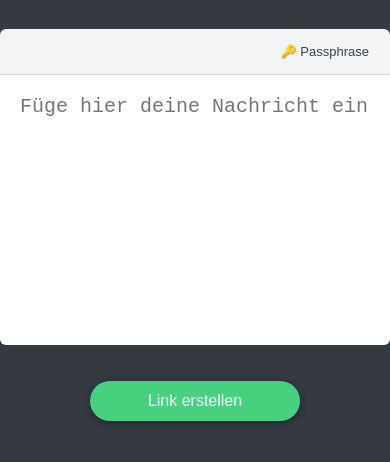
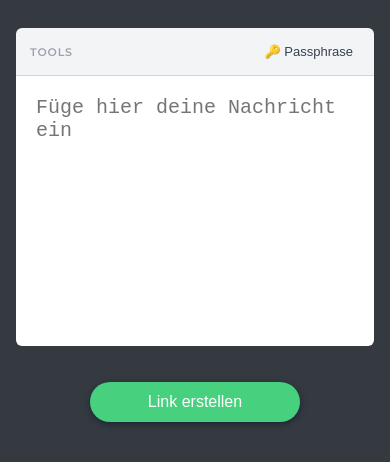
Before and after one commit to swissbuechi/one-time-secret, a plain HTML site: page static/index.html in a window 390 px wide. Shown: the part 238-700 px from the top of the page. Drawn offline with Linux system fonts and the light colour scheme; some packages are replaced by stand-ins of ours; a script that the page names is missing.

Commit message:
fix(ui): keep copy button aligned with submit button and add mobile gutter
The passphrase toolbar pushed the input down, so the copy button on the
result overlay no longer sat where "Link erstellen" was. Give the link
output and the received-message view the same editor/toolbar structure
(fixed 48px height, muted captions "Tools" / "Einmal-Link" / "Nachricht")
so the buttons stay in place.

Also replace the 100vw container width with 100% plus a 16px side gutter
so text boxes no longer touch the screen edge on mobile.

Co-Authored-By: Claude Opus 5.5 <noreply@anthropic.com>

```diff
--- a/static/application.css
+++ b/static/application.css
@@ -115,7 +115,14 @@ textarea:focus {
   position: relative;
   margin: 0 auto;
   max-width: 800px;
-  width: 100vw;
+  width: 100%;
+}
+
+/* Outer page container: side gutter so content never touches the screen edge
+   on mobile (max-width includes the padding, so desktop stays 800px wide) */
+main > .container {
+  max-width: calc(800px + 32px);
+  padding: 0 16px;
 }
 
 .encrypt {
@@ -166,6 +173,9 @@ textarea:focus {
   align-items: center;
   justify-content: right;
   gap: 6px;
+  /* Fixed height so input and output toolbars are always identical,
+     keeping the submit and copy buttons at the same position */
+  height: 48px;
   padding: 8px 10px;
   background: #f3f4f6;
   border-bottom: 1px solid #d1d5db;
@@ -195,6 +205,19 @@ textarea:focus {
   background: #e5e7eb;
 }
 
+/* Static caption (not a button): muted, small caps, left-aligned */
+.toolbar-label {
+  margin-right: auto;
+  padding-left: 4px;
+  font-size: 11px;
+  font-weight: 600;
+  letter-spacing: 0.08em;
+  text-transform: uppercase;
+  color: #9ca3af;
+  cursor: default;
+  user-select: none;
+}
+
 .toolbar-divider {
   width: 1px;
   height: 20px;
--- a/static/index.html
+++ b/static/index.html
@@ -28,8 +28,9 @@
             <p class="subtitle">Erstelle eine geheime Nachricht</p>
             <div class="container">
                 <form action="/no-internet" enctype="multipart/form-data" id="secretform" method="POST">
-                    <div class="editor">
+                    <div class="editor" id="input-editor">
                         <div class="editor-toolbar">
+                            <span class="toolbar-label">Tools</span>
                             <button type="button" class="toolbar-btn" name="action" id="passphrase-button">
                                 <span class="button__text">🔑 Passphrase</span>
                             </button>
@@ -48,8 +49,15 @@
                 </form>
                 <div class="divider"></div>
                 <div class="success-encrypted">
-                    <div class="output-field">
-                        <textarea class="textarea" id="url" readonly=true></textarea>
+                    <!-- Same editor structure as the input so the copy button lands
+                         exactly where the "Link erstellen" button was -->
+                    <div class="editor">
+                        <div class="editor-toolbar">
+                            <span class="toolbar-label">Einmal-Link</span>
+                        </div>
+                        <div class="output-field">
+                            <textarea class="textarea" id="url" readonly=true></textarea>
+                        </div>
                     </div>
                     <div class="button_wrapper">
                         <button class="button clipboard" data-clipboard-target="#url">
@@ -99,7 +107,7 @@
                     pointerEvents: 'none',
                     visibility: 'hidden',
                 });
-                applyCss(document.querySelector('.input-field'), {
+                applyCss(document.getElementById('input-editor'), {
                     opacity: 0,
                     visibility: 'hidden',
                     pointerEvents: 'none',
```
Also changed, not shown: static/requestmsg.html (+7 -2 lines).
